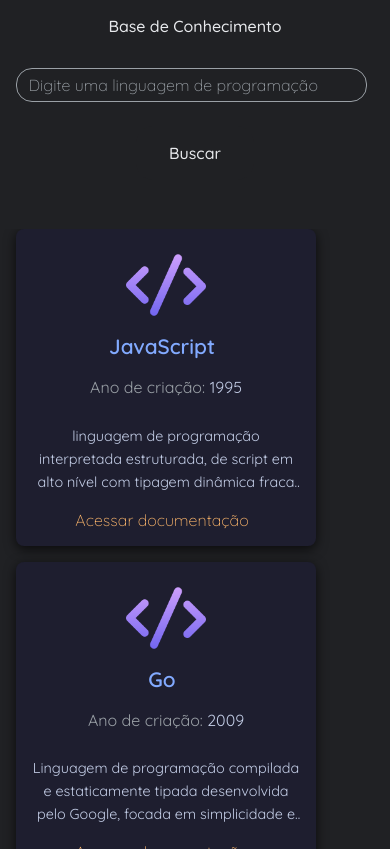
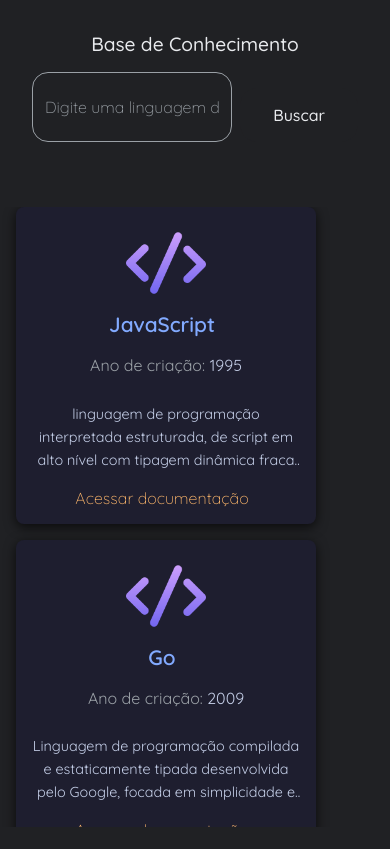
Before and after one commit to sdlima4025/base-de-conhecimento, a plain HTML site: page index.html in a window 390 px wide. Drawn offline with Linux system fonts and the light colour scheme.

Commit message:
atualizado header

```diff
--- a/index.html
+++ b/index.html
@@ -8,11 +8,13 @@
   </head>
   <body>
     <header>
-      <h1>Base de Conhecimento</h1>
-      <div class="search-container">
-        <input type="text" placeholder="Digite uma linguagem de programação" />
-        <button id="botao-busca">Buscar</button>
-      </div>
+        <div class="header-content">
+            <h1>Base de Conhecimento</h1>
+            <div class="search-container">
+                <input type="text" placeholder="Digite uma linguagem de programação" />
+                <button id="botao-busca">Buscar</button>
+            </div>
+        </div>
     </header>
 
     <main>
--- a/style.css
+++ b/style.css
@@ -20,15 +20,22 @@ body {
 
 header {
     padding: 2rem 1rem; /* Espaçamento interno (2rem em cima/baixo, 1rem nos lados) */
-    display: flex; /* Habilita o layout flexbox */
-    align-items: center; /* Alinha os itens verticalmente ao centro */
-    justify-content: space-around; /* Distribui os itens com espaço ao redor */
     position: sticky; /* Mantém o cabeçalho fixo no topo ao rolar a página */
     top: 0; /* Posição do topo quando sticky */
     background: var(--bg-color); /* Cor de fundo do cabeçalho */
     z-index: 10; /* Define a ordem de empilhamento para ficar sobre outros elementos */
     border-bottom: 1px solid var(--bg-color); /* Adiciona uma borda inferior */
+}
+
+.header-content {
+    max-width: 80rem; /* Mesma largura máxima do main */
+    margin: 0 auto; /* Centraliza o conteúdo */
+    display: flex; /* Habilita o layout flexbox */
+    align-items: center; /* Alinha os itens verticalmente ao centro */
+    justify-content: space-between; /* Distribui os itens com espaço entre eles */
     gap: 1rem; /* Espaçamento entre os elementos flex */
+    padding: 0 1rem; /* Adiciona um espaçamento lateral para não colar nas bordas */
+    flex-wrap: wrap; /* Permite que os itens quebrem para a próxima linha se não houver espaço */
 }
 
 header h1 {
@@ -38,15 +45,23 @@ header h1 {
     white-space: nowrap; /* Impede a quebra de linha do texto */
 }
 
+.search-container {
+    display: flex; /* Habilita o flexbox para alinhar input e botão */
+    flex-grow: 1; /* Permite que o container cresça para ocupar espaço */
+    min-width: 250px; /* Largura mínima para evitar que fique muito pequeno */
+    justify-content: flex-end; /* Alinha o conteúdo à direita */
+}
+
 header .search-container input {
     padding: 0.375rem 0.75rem; /* Espaçamento interno */
     border-radius: 1rem; /* Arredonda as bordas */
     border: 1px solid var(--tertiary-color); /* Define a borda */
     background: var(--bg-color); /* Cor de fundo */
     font-family: inherit; /* Herda a família da fonte do elemento pai */
-    font-size: 1.5rem; /* Tamanho da fonte */
+    font-size: 1.2rem; /* Tamanho da fonte */
     transition: all 0.2s ease; /* Adiciona uma transição suave para todas as propriedades */
-    width: 30rem; /* Largura do input */
+    width: 100%; /* Faz o input ocupar o espaço disponível no container */
+    max-width: 30rem; /* Largura máxima do input */
     color: var(--secondary-color); /* Cor do texto digitado */
     margin-right: .5rem; /* Margem à direita */
 }
@@ -279,19 +294,24 @@ article a:hover {
 }
 
 @media (max-width: 768px) {
-    header { /* Estilos para telas com largura máxima de 768px */
+    .header-content { /* Estilos para telas com largura máxima de 768px */
         flex-direction: column; /* Organiza os itens do cabeçalho em coluna */
-        padding: 1rem; /* Reduz o espaçamento interno */
+        align-items: center; /* Centraliza os itens na coluna */
+        gap: 1rem; /* Espaçamento entre título e busca */
     }
 
     header h1 { /* Estilos para o h1 no cabeçalho em telas menores */
         text-align: center; /* Centraliza o texto */
-        margin-bottom: 1rem; /* Adiciona margem inferior */
+    }
+
+    .search-container {
+        width: 100%; /* Ocupa toda a largura disponível */
+        justify-content: center; /* Centraliza o input e o botão */
     }
 
     header .search-container input { /* Estilos para o input em telas menores */
-        width: 90vw; /* Largura baseada na largura da viewport */
         font-size: 1.2rem; /* Reduz o tamanho da fonte */
+        max-width: none; /* Remove a largura máxima para que o flex funcione */
     }
 
     main { /* Estilos para o main em telas menores */
@@ -305,7 +325,7 @@ article a:hover {
 
 @media (max-width: 480px) {
     header h1 { /* Estilos para o h1 em telas com largura máxima de 480px */
-        font-size: 1rem; /* Reduz ainda mais o tamanho da fonte */
+        font-size: 1.2rem; /* Reduz ainda mais o tamanho da fonte */
         max-width: 70%; /* Define uma largura máxima */
         word-wrap: break-word; /* Permite a quebra de palavras longas */
     }
@@ -317,14 +337,6 @@ article a:hover {
 
     article h2 { /* Estilos para o h2 do article em telas muito pequenas */
         font-size: 1.3rem; /* Reduz o tamanho da fonte */
-    }
-
-    .search-container { /* Estilos para a div do cabeçalho em telas muito pequenas */
-        display: flex; /* Habilita flexbox */
-        align-items: center; /* Alinha itens ao centro */
-        justify-content: center; /* Centraliza itens */
-        flex-direction: column; /* Organiza em coluna */
-        gap: 0.5rem; /* Espaçamento entre os itens */
     }
 
     .footer { /* Estilos para o rodapé em telas muito pequenas */
```
